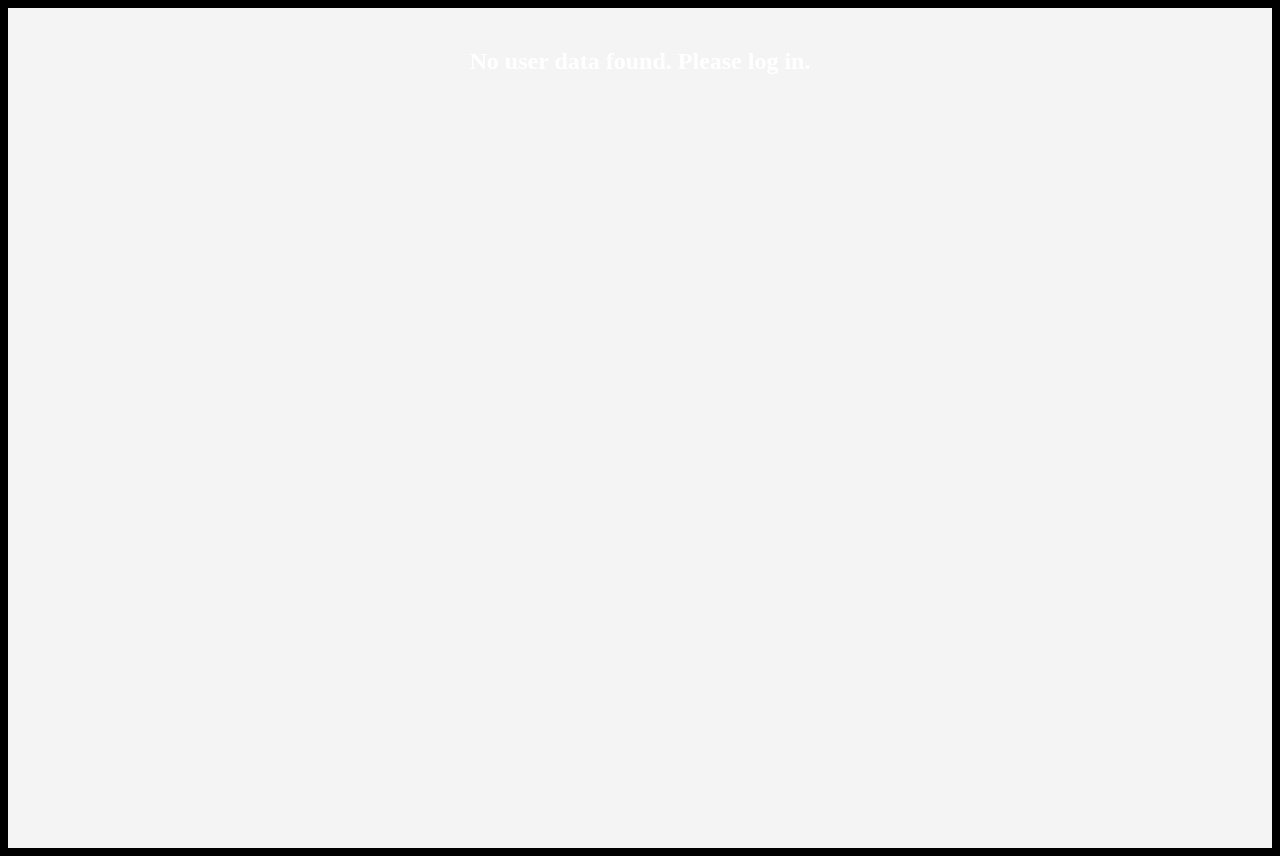
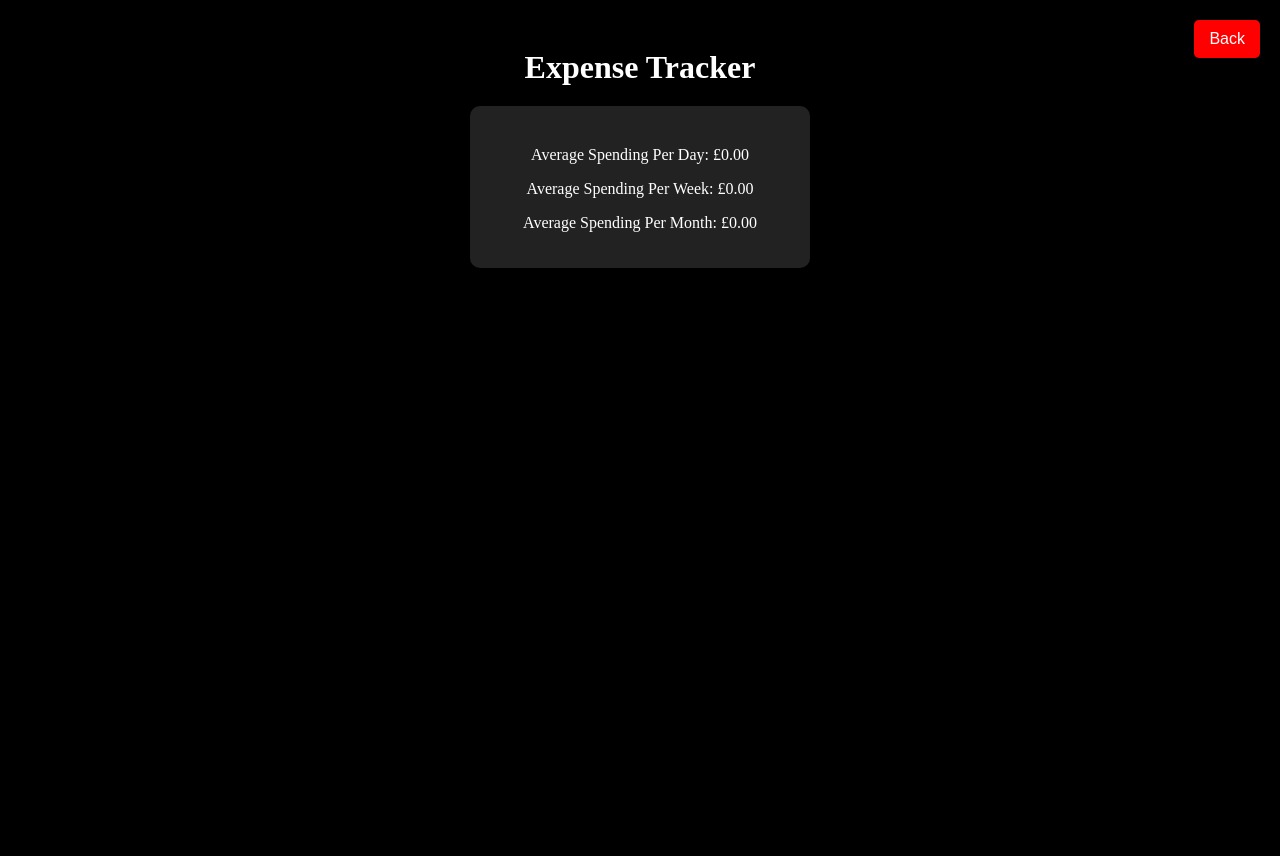
Before and after one commit to ethanquinn1/full-stack-app, a React (Create React App) app: page /account in a window 1280 px wide. Built offline with nearby package versions, Linux system fonts and the light colour scheme.

Commit message:
Average Spending feature finished

```diff
--- a/src/components/Account.css
+++ b/src/components/Account.css
@@ -2,7 +2,7 @@
 .account-page {
   text-align: center;
   padding: 20px;
-  background-color: #f4f4f4;
+  background-color: black;
   min-height: 100vh;
 }
 
--- a/src/components/Account.js
+++ b/src/components/Account.js
@@ -1,36 +1,57 @@
-// Account.js
 import React, { useState, useEffect } from 'react';
 import { useNavigate } from 'react-router-dom';
 import './Account.css';
 
 const Account = () => {
   const navigate = useNavigate();
-  const [user, setUser] = useState(null);
-  const [averageSpending, setAverageSpending] = useState(0);
+  const [user, setUser] = useState({});
+  const [averageSpendingPerDay, setAverageSpendingPerDay] = useState(0);
+  const [averageSpendingPerWeek, setAverageSpendingPerWeek] = useState(0);
+  const [averageSpendingPerMonth, setAverageSpendingPerMonth] = useState(0);
 
   useEffect(() => {
-    const storedUser = JSON.parse(localStorage.getItem('user'));
-    if (storedUser) {
-      setUser(storedUser);
-    }
+    const storedUser = JSON.parse(localStorage.getItem('user')) || {};
+    setUser(storedUser);
 
     const storedExpenses = JSON.parse(localStorage.getItem('expenses')) || [];
-    const totalSpending = storedExpenses.reduce((total, expense) => total + parseFloat(expense.amount), 0);
-    const avgSpending = storedExpenses.length ? totalSpending / storedExpenses.length : 0;
-    setAverageSpending(avgSpending);
+
+    if (storedExpenses.length > 0) {
+      const today = new Date();
+      const oneDay = 1000 * 60 * 60 * 24; // Milliseconds in one day
+      const oneWeek = oneDay * 7;
+      const oneMonth = oneDay * 30; // Approximate
+
+      const filteredExpenses = storedExpenses.map(expense => ({
+        ...expense,
+        date: new Date(expense.date)
+      }));
+
+      const totalSpending = filteredExpenses.reduce((total, expense) => total + parseFloat(expense.amount), 0);
+
+      // Calculate spending per day
+      const firstExpenseDate = new Date(Math.min(...filteredExpenses.map(exp => exp.date.getTime())));
+      const totalDays = Math.max(1, Math.ceil((today - firstExpenseDate) / oneDay));
+      setAverageSpendingPerDay(totalSpending / totalDays);
+
+      // Calculate spending per week
+      const totalWeeks = Math.max(1, Math.ceil(totalDays / 7));
+      setAverageSpendingPerWeek(totalSpending / totalWeeks);
+
+      // Calculate spending per month
+      const totalMonths = Math.max(1, Math.ceil(totalDays / 30));
+      setAverageSpendingPerMonth(totalSpending / totalMonths);
+    }
   }, []);
-
-  if (!user) {
-    return <div className="account-page"><h2>No user data found. Please log in.</h2></div>;
-  }
 
   return (
     <div className="account-page">
       <button className="back-button" onClick={() => navigate(-1)}>Back</button>
       <h1 className="account-title">Expense Tracker</h1>
       <div className="account-info">
-        <h2>{user.username || 'Guest'}</h2>
-        <p>Average Spending: £{averageSpending.toFixed(2)}</p>
+        <h2>{user.username}</h2>
+        <p>Average Spending Per Day: £{averageSpendingPerDay.toFixed(2)}</p>
+        <p>Average Spending Per Week: £{averageSpendingPerWeek.toFixed(2)}</p>
+        <p>Average Spending Per Month: £{averageSpendingPerMonth.toFixed(2)}</p>
       </div>
     </div>
   );
```
